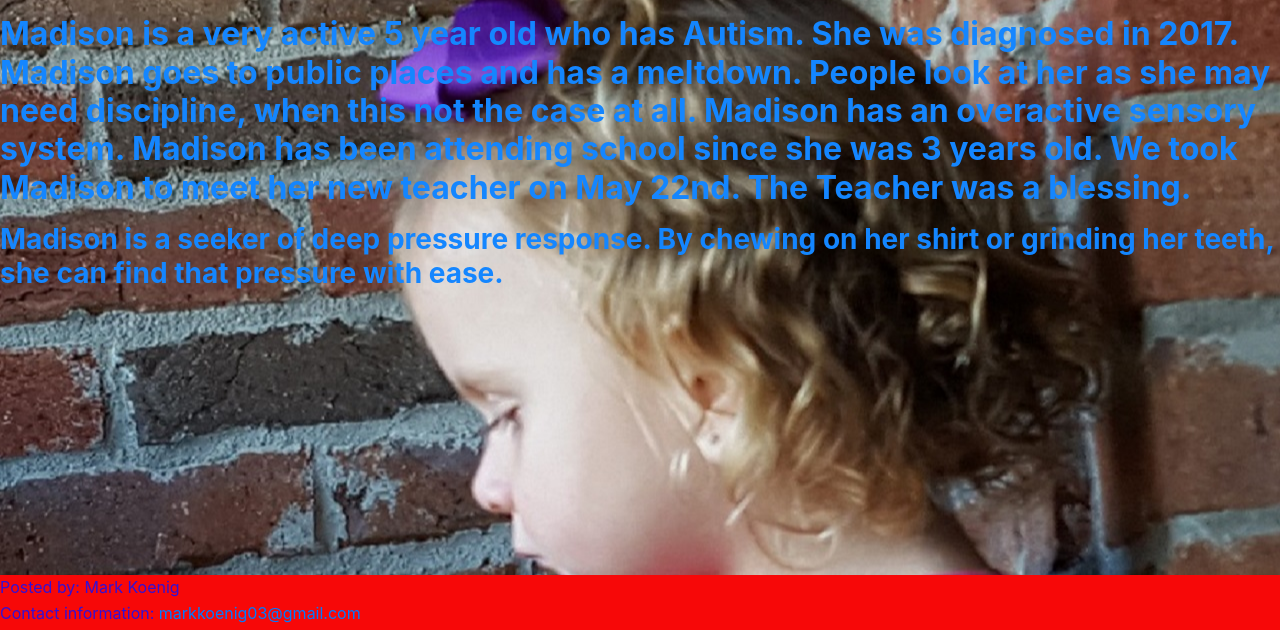
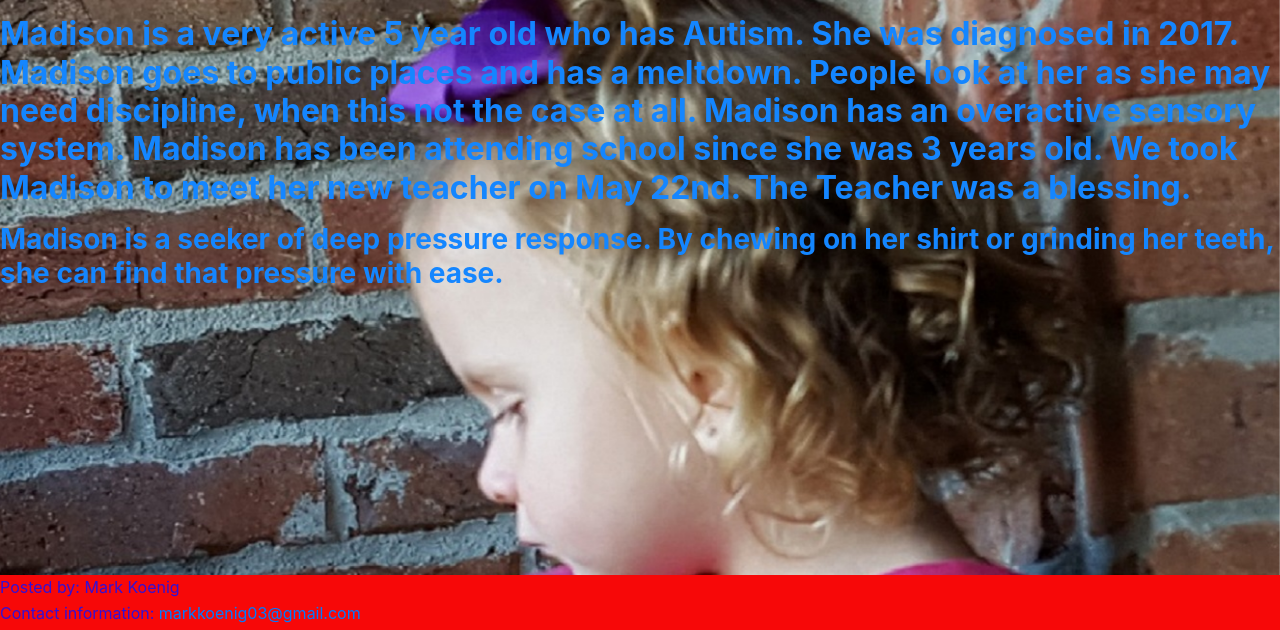
Before and after one commit to Rakkmark/madisonsPage, a plain HTML site: page index.html in a window 1280 px wide. Shown: the part 170-800 px from the top of the page. Drawn offline with nearby package versions, Linux system fonts and the light colour scheme.

Commit message:
image adjust background image for moble screens

```diff
--- a/css/main.css
+++ b/css/main.css
@@ -9,10 +9,13 @@
 }
 body
 {
-    background: url(../img/madiandbrickwall.jpg);
-    background-repeat: no-repeat;
-    background-position: center;
+    background: url(../img/madiandbrickwall.jpg)no-repeat center center fixed;
+    -webkit-background-size: cover;
+    -moz-background-size: cover;
+    -o-background-size: cover;
+    background-size: cover;
     height: 100%;
+    overflow: hidden;
 }
 body, html {
     height: 100%;
```
